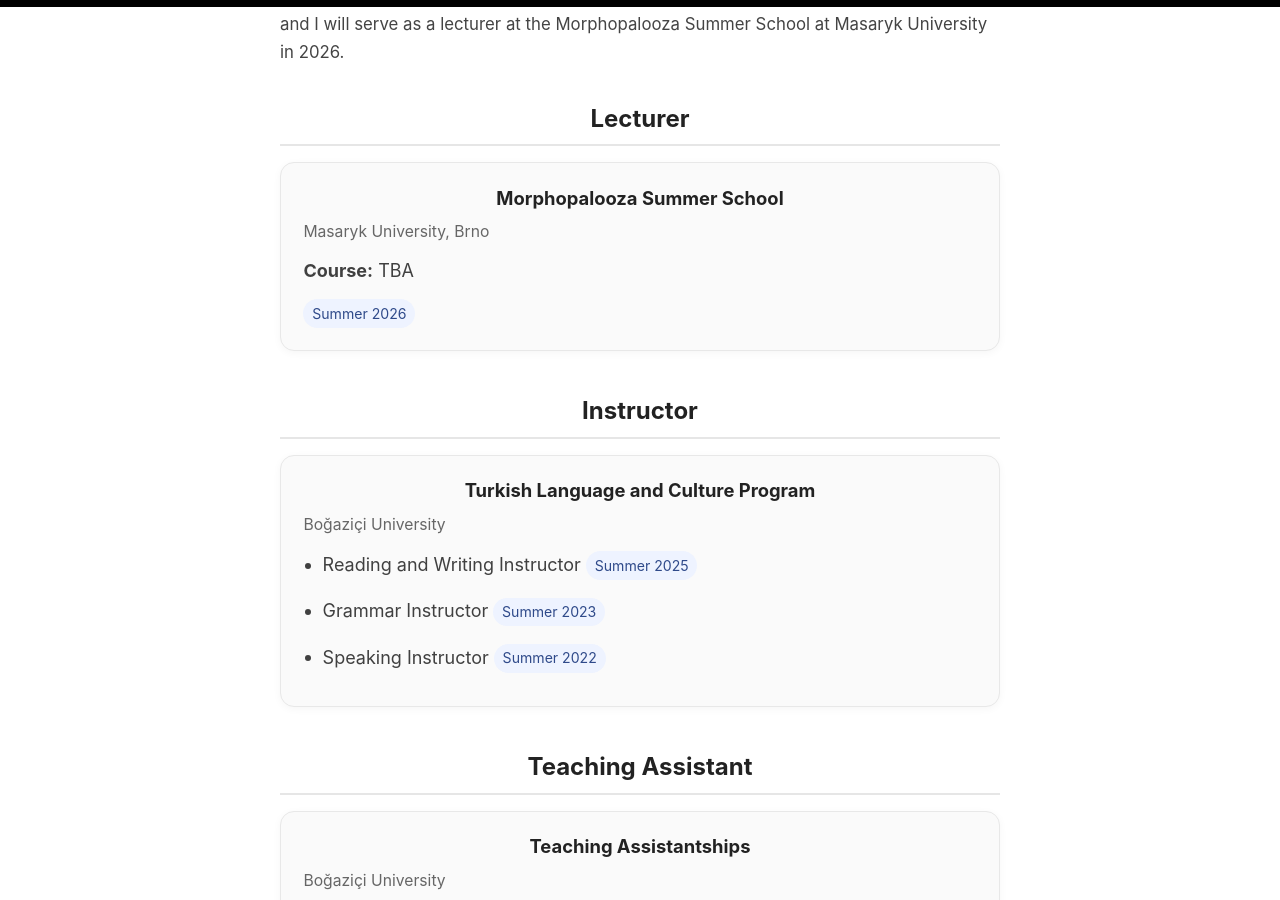
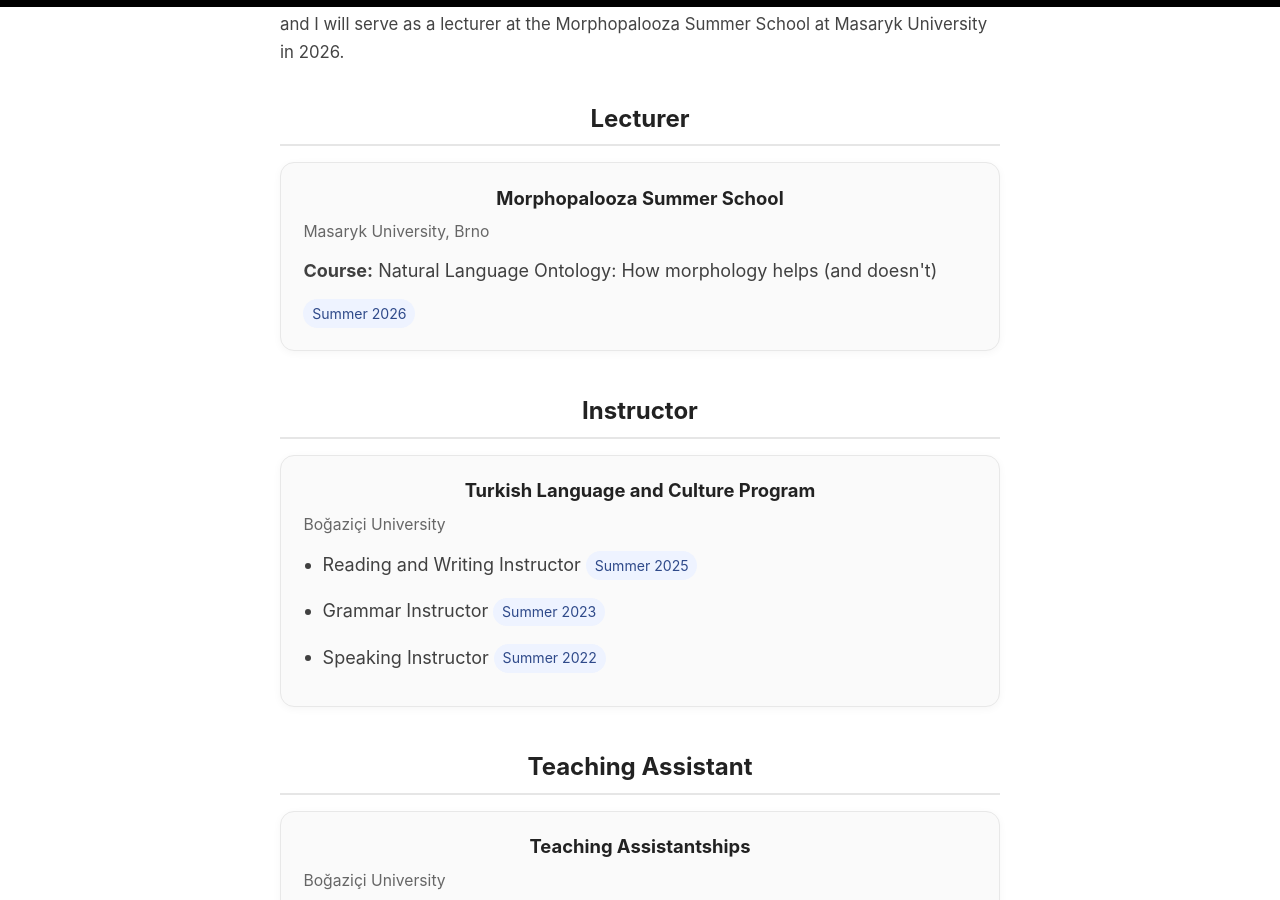
Before and after one commit to furkandikmen/furkandikmen.github.io, a Jekyll site: the page built from _pages/teaching.md, in a window 1280 px wide and 900 px high, scrolled down 324 px. Built offline with Jekyll 4.4.1, drawn with Linux system fonts in a browser that asks for light colours.

Commit message:
Update course title for Morphopalooza Summer School

```diff
--- a/_pages/teaching.md
+++ b/_pages/teaching.md
@@ -84,7 +84,7 @@
   <div class="teaching-card">
     <h3 class="teaching-title">Morphopalooza Summer School</h3>
     <p class="teaching-place">Masaryk University, Brno</p>
-    <p><strong>Course:</strong> TBA</p>
+    <p><strong>Course:</strong> Natural Language Ontology: How morphology helps (and doesn't) </p>
     <span class="tag">Summer 2026</span>
   </div>
 </section>
```
